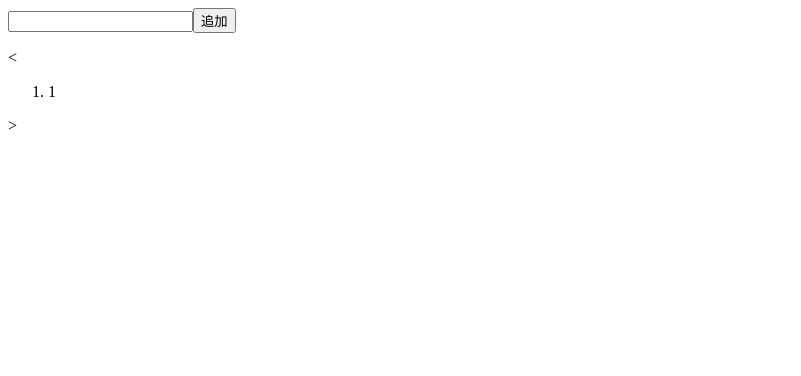
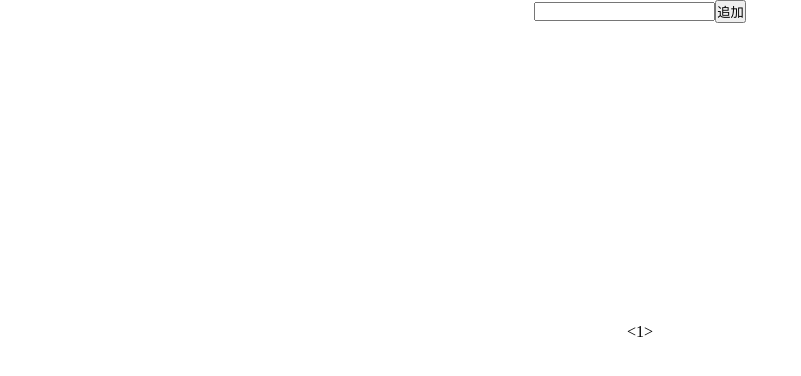
Before and after one commit to mKasa-lei/react_2-todo, a React (Create React App) app in the folder week2/: page / in a window 1280 px wide. Shown: the top 376 px of the page, without its empty margins (0-801 px from the left). Built offline with nearby package versions, Linux system fonts and the light colour scheme.

Commit message:
デザイン整え

```diff
--- a/week2/src/index.tsx
+++ b/week2/src/index.tsx
@@ -105,7 +105,7 @@ type PropsInput = {
 };
 const Input: React.FC<PropsInput> = (props) => {
   return (
-    <form onSubmit={(e) => props.toAdd(e)}>
+    <form className="todo-form" onSubmit={(e) => props.toAdd(e)}>
       <input
         type="text"
         value={props.todo}
@@ -163,7 +163,7 @@ const TodoList: React.FC<PropsTodoList> = (props) => {
   });
   return (
     <React.Fragment>
-      <ul>{list}</ul>
+      <ul className="todo-list">{list}</ul>
       <Pagination
         todoList={props.todoList}
         pushNumber={(i: number) => props.pushNumber(i)}
@@ -229,9 +229,9 @@ const Pagination: React.FC<PropsPagination> = (props) => {
     );
   });
   return (
-    <div>
+    <div className="pagenation">
       <span onClick={() => props.pushPrev()}>&lt;</span>
-      <ol>{list}</ol>
+      <ol className="pagenation-list">{list}</ol>
       <span onClick={() => props.pushNext()}>&gt;</span>
     </div>
   );
--- a/week2/src/style.scss
+++ b/week2/src/style.scss
@@ -1,3 +1,33 @@
-.none{
-    display: none;
+* {
+  word-break: normal;
+  box-sizing: border-box;
+  margin: 0;
+  padding: 0;
 }
+%flex-center {
+  display: flex;
+  justify-content: center;
+  align-items: center;
+}
+ul,
+ol {
+  list-style: none;
+}
+.todo-form {
+  @extend %flex-center;
+}
+.todo-list {
+    height:300px;
+  li {
+    @extend %flex-center;
+  }
+}
+li.none {
+  display: none;
+}
+.pagenation {
+  @extend %flex-center;
+  .pagenation-list {
+    display: flex;
+  }
+}
```
